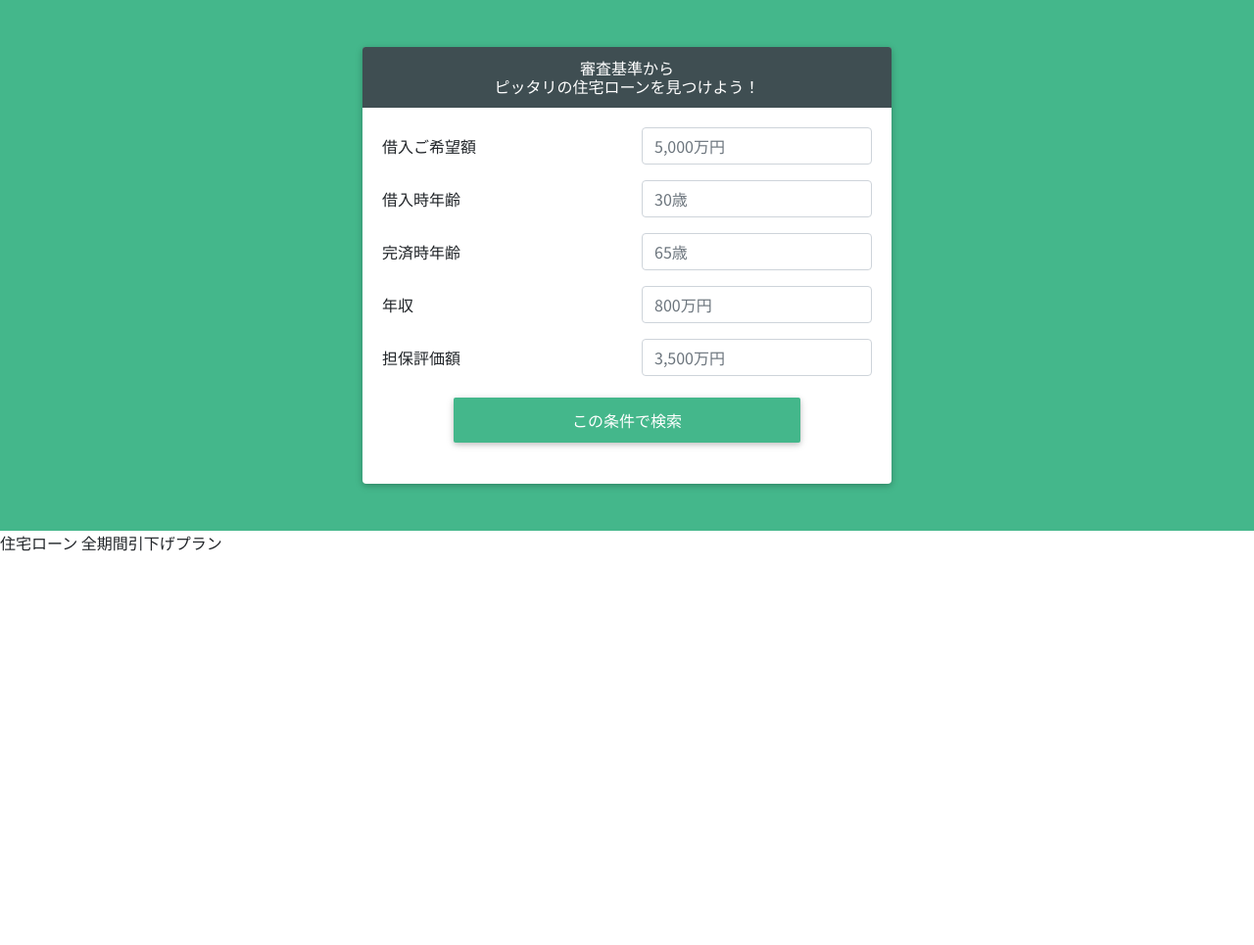
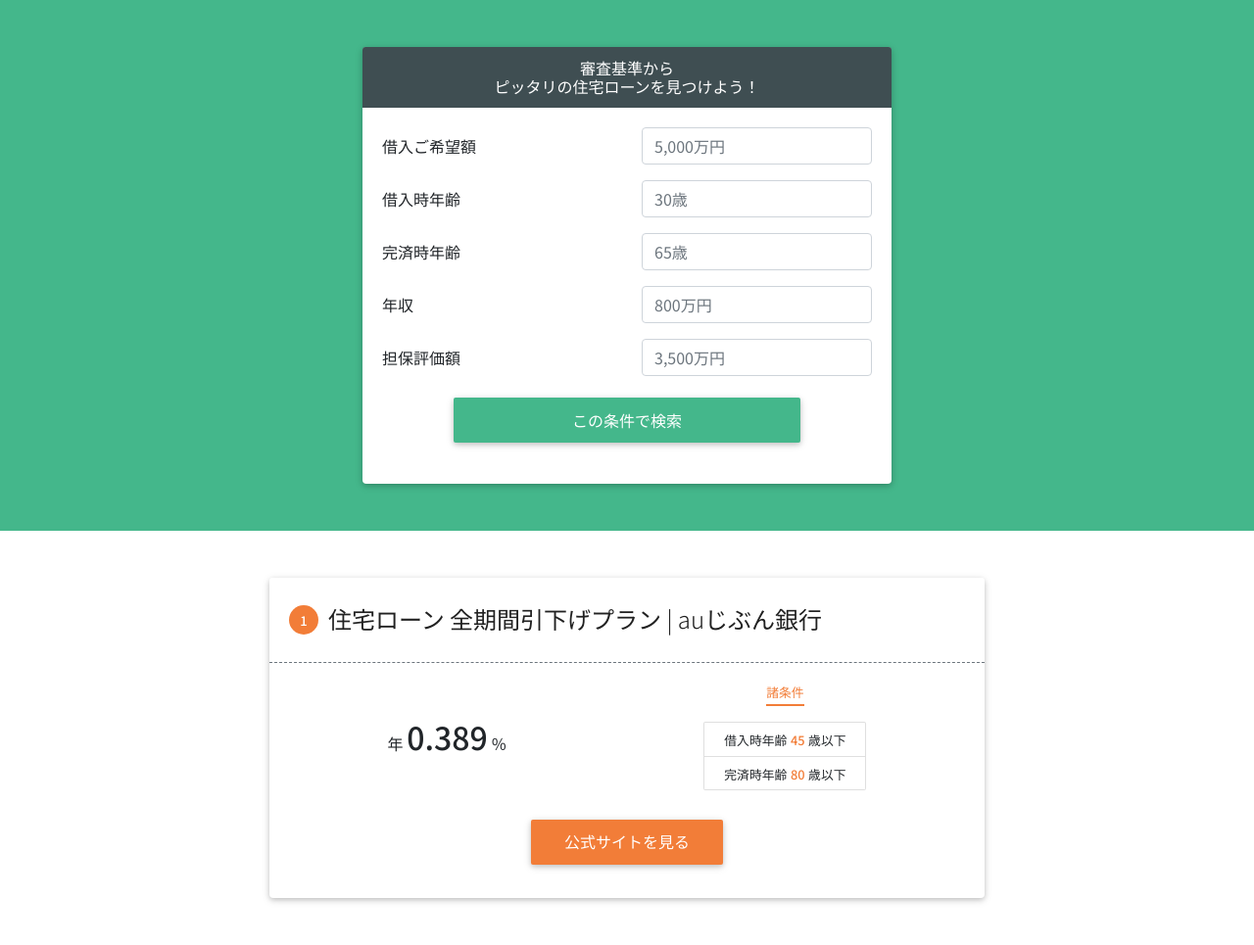
Before and after one commit to chickenta2ta/mortgage-loan-search, a Django app: page /search/ in a window 1280 px wide. Shown: the whole page at 98% size. Before the commit the page ends 563 px from the top, so only its background shows below. Run offline with Django 4.2, Linux system fonts and the light colour scheme; some libraries are stand-ins or nearby versions.

Commit message:
created front end

```diff
--- a/mortgage_loan_search/search/static/search/style.css
+++ b/mortgage_loan_search/search/static/search/style.css
@@ -6,6 +6,35 @@
     background-color: #3F4E52;
 }
 
+.theme-bg-accent {
+    background-color: #F27D38;
+}
+
+.theme-txt-accent {
+    color: #F27D38;
+}
+
 body {
     font-family: 'Noto Sans JP', sans-serif;
 }
+
+.circle {
+    display: flex;
+    align-items: center;
+    justify-content: center;
+    border-radius: 50%;
+    width: 30px;
+    height: 30px;
+    min-width: 30px;
+    min-height: 30px;
+    font-size: 13px;
+    font-weight: 500;
+    background-color: #F27D38;
+    margin-right: 10px;
+}
+
+.underline {
+    padding-bottom: .2em;
+    border-bottom: solid 2px #F27D38;
+    color: #F27D38
+}
--- a/mortgage_loan_search/search/templates/search/index.html
+++ b/mortgage_loan_search/search/templates/search/index.html
@@ -56,6 +56,70 @@
   </div>
 </div>
 {% for loan in search_result_loans %}
-{{ loan.name }}<br>
+<div class="container">
+  <div class="row py-5">
+    <div class="col-8 mx-auto">
+      <div class="card">
+        <div class="card-header bg-white" style="border-bottom-style: dashed; border-bottom-color: #6c757d">
+          <div class="container">
+            <div class="row py-3">
+              <div class="circle">
+                <div class="text-white">
+                  {{ forloop.counter }}
+                </div>
+              </div>
+              <div>
+                <h4 class="text-dark" style="font-weight: 300; margin-bottom: .0rem">
+                  {{ loan.name }}
+                </h4>
+              </div>
+            </div>
+          </div>
+        </div>
+        <div class="card-body">
+          <div class="container">
+            <div class="row d-flex align-items-center">
+              <div class="column-6 mx-auto">
+                <h6 style="font-weight: 500; display:inline">年 </h6>
+                <h2 style="font-weight: 500; display:inline">{{ loan.interest_rate }}</h3>
+                  <h6 style="font-weight: 500; display:inline"> ％</h6>
+              </div>
+              <div class="column-6 mx-auto">
+                <div class="container">
+                  <div class="row pb-3">
+                    <small class="underline mx-auto" style="font-weight: 500">諸条件</small>
+                  </div>
+                  <div class="row">
+                    <ul class="list-group" style="line-height: 0.5">
+                      <li class="list-group-item">
+                        <small style="font-weight: 300">借入時年齢</small>
+                        <small class="theme-txt-accent" style="font-weight: 500">{{ loan.borrowing_age }}</small>
+                        <small style="font-weight: 300">歳以下</small>
+                      </li>
+                      <li class="list-group-item">
+                        <small style="font-weight: 300">完済時年齢</small>
+                        <small class="theme-txt-accent" style="font-weight: 500">{{ loan.payoff_age }}</small>
+                        <small style="font-weight: 300">歳以下</small>
+                      </li>
+                    </ul>
+                  </div>
+                </div>
+              </div>
+            </div>
+            <div class="row pt-4 pb-2">
+              <div class="column-6 mx-auto">
+                <a href={{ loan.url }}>
+                  <button class="btn theme-bg-accent waves-effect waves-light">
+                    <h6 class="text-white" style="font-weight: 500; margin-bottom: .0rem">公式サイトを見る</h6>
+                  </button>
+                </a>
+              </div>
+            </div>
+          </div>
+        </div>
+      </div>
+    </div>
+  </div>
+</div>
 {% endfor %}
 {% endblock %}
--- a/mortgage_loan_search/search/views.py
+++ b/mortgage_loan_search/search/views.py
@@ -9,7 +9,7 @@ class IndexView(generic.ListView):
         # ここからスタブ
         search_result_loans = [
             {
-                "name": "住宅ローン 全期間引下げプラン",
+                "name": "住宅ローン 全期間引下げプラン | auじぶん銀行",
                 "url": "https://www.jibunbank.co.jp/products/homeloan/interest/whole_period/",
                 "interest_rate": 0.389,
                 "borrowing_age": 45,
```
